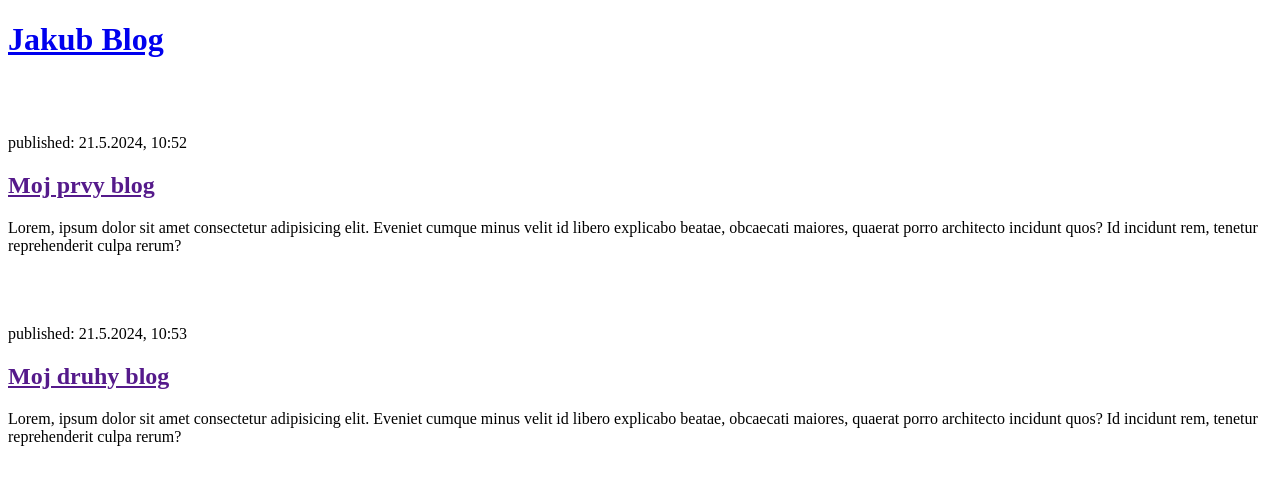
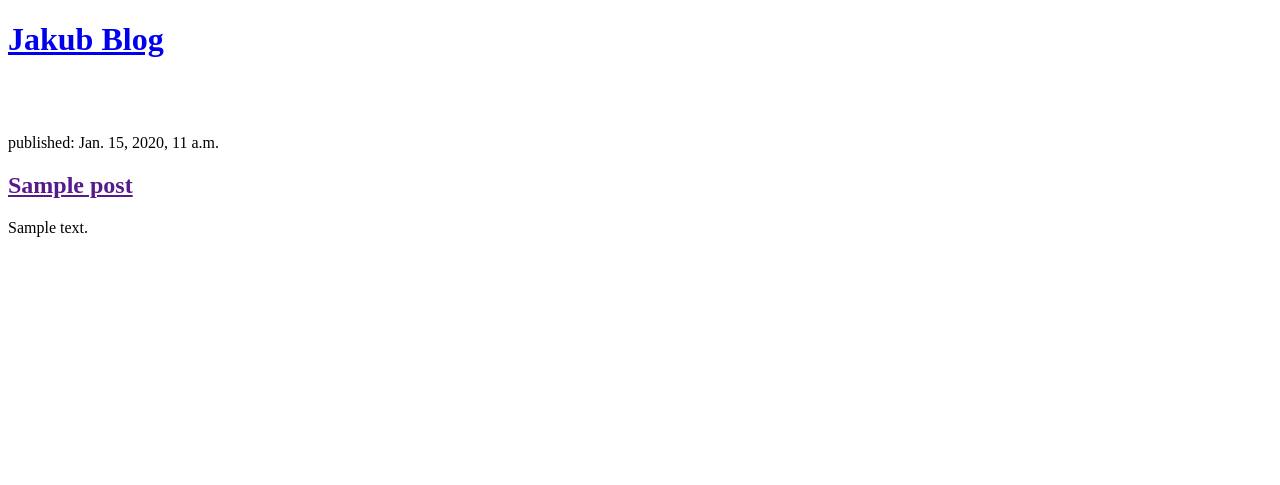
Before and after one commit to lilcoconat/my-first-blog, a Django app: page / in a window 1280 px wide. Shown: the top 485 px of the page. Run offline with Django 3.2, Linux system fonts and the light colour scheme; tables that the repository leaves empty hold one stand-in row (values such as "Sample post").

Commit message:
Modified templates to display posts from database

```diff
--- a/blog/templates/blog/post_list.html
+++ b/blog/templates/blog/post_list.html
@@ -8,16 +8,13 @@
             <h1><a href="/">Jakub Blog</a></h1>
         </header>
         <br><br><br>
-        <article>
-            <time>published: 21.5.2024, 10:52</time>
-            <h2><a href="">Moj prvy blog</a></h2>
-            <p>Lorem, ipsum dolor sit amet consectetur adipisicing elit. Eveniet cumque minus velit id libero explicabo beatae, obcaecati maiores, quaerat porro architecto incidunt quos? Id incidunt rem, tenetur reprehenderit culpa rerum?</p>
-        </article>
-        <br><br><br>
-        <article>
-            <time>published: 21.5.2024, 10:53</time>
-            <h2><a href="">Moj druhy blog</a></h2>
-            <p>Lorem, ipsum dolor sit amet consectetur adipisicing elit. Eveniet cumque minus velit id libero explicabo beatae, obcaecati maiores, quaerat porro architecto incidunt quos? Id incidunt rem, tenetur reprehenderit culpa rerum?</p>
-        </article>
+        {% for post in posts %}
+            <article>
+                <time>published: {{ post.published_date }}</time>
+                <h2><a href="">{{ post.title }}</a></h2>
+                <p>{{ post.text|linebreaksbr }}</p>
+            </article>
+            <br><br><br>
+        {% endfor %}
     </body>
 </html>
--- a/blog/views.py
+++ b/blog/views.py
@@ -1,6 +1,8 @@
 from django.shortcuts import render
+from .models import Post
+from django.utils import timezone
 
-# Create your views here.
 
 def post_list(request):
-    return render(request, 'blog/post_list.html', {})
+    posts = Post.objects.filter(published_date__lte=timezone.now()).order_by('published_date')
+    return render(request, 'blog/post_list.html', {'posts': posts})
```
